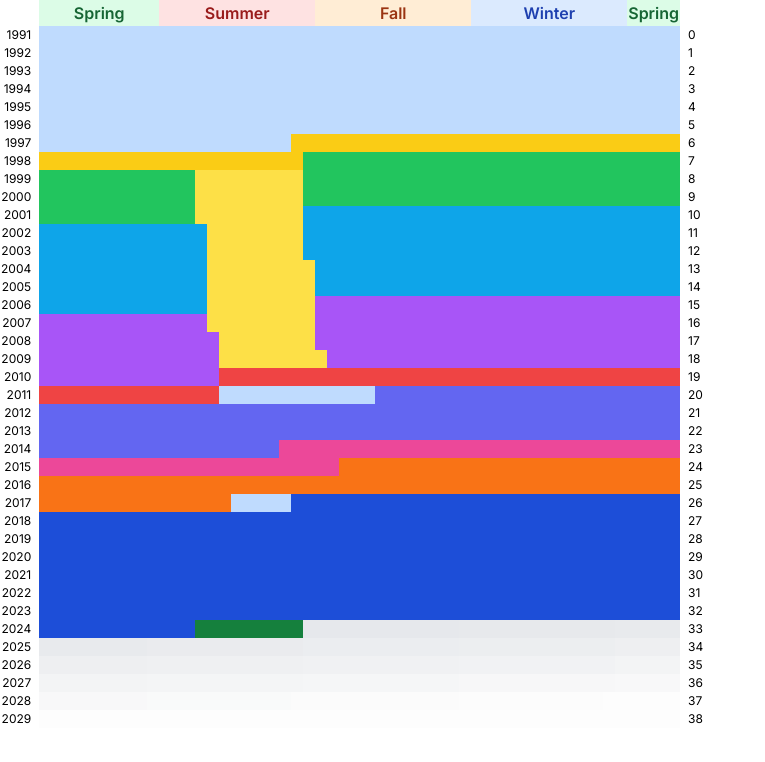
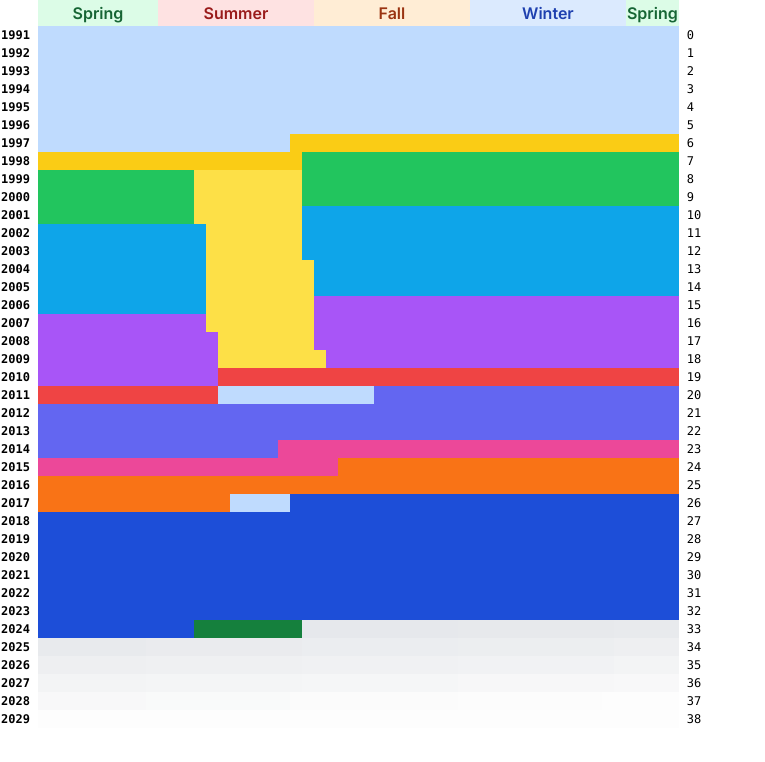
Before and after one commit to WiegerWolf/life-calendar, a Next.js app: page / in a window 1280 px wide. Shown: the top 762 px of the page, without its empty margins (0-765 px from the left). Built offline with nearby package versions, Linux system fonts and the light colour scheme.

Commit message:
Update font style in LifeCalendar table headers and cells to monospace for better readability

```diff
--- a/components/LifeCalendar.tsx
+++ b/components/LifeCalendar.tsx
@@ -161,7 +161,7 @@ const LifeCalendar: React.FC<LifeCalendarProps> = ({ birthDate, lifeEvents }) =>
                 <tbody>
                     {Array.from({ length: totalYears }).map((_, yearIndex) => (
                         <tr key={yearIndex}>
-                            <th className="text-xs font-normal pr-2 text-right">
+                            <th className="text-xs font-mono pr-2 text-right">
                                 {birthDate.getFullYear() + yearIndex}
                             </th>
                             {Array.from({ length: 52 }).map((ff, weekIndex) => {
@@ -175,7 +175,7 @@ const LifeCalendar: React.FC<LifeCalendarProps> = ({ birthDate, lifeEvents }) =>
                                     />
                                 );
                             })}
-                            <td className="text-xs font-normal pl-2 text-left">
+                            <td className="text-xs font-mono pl-2 text-left">
                                 {yearIndex} {/* Display age */}
                             </td>
                         </tr>
```
